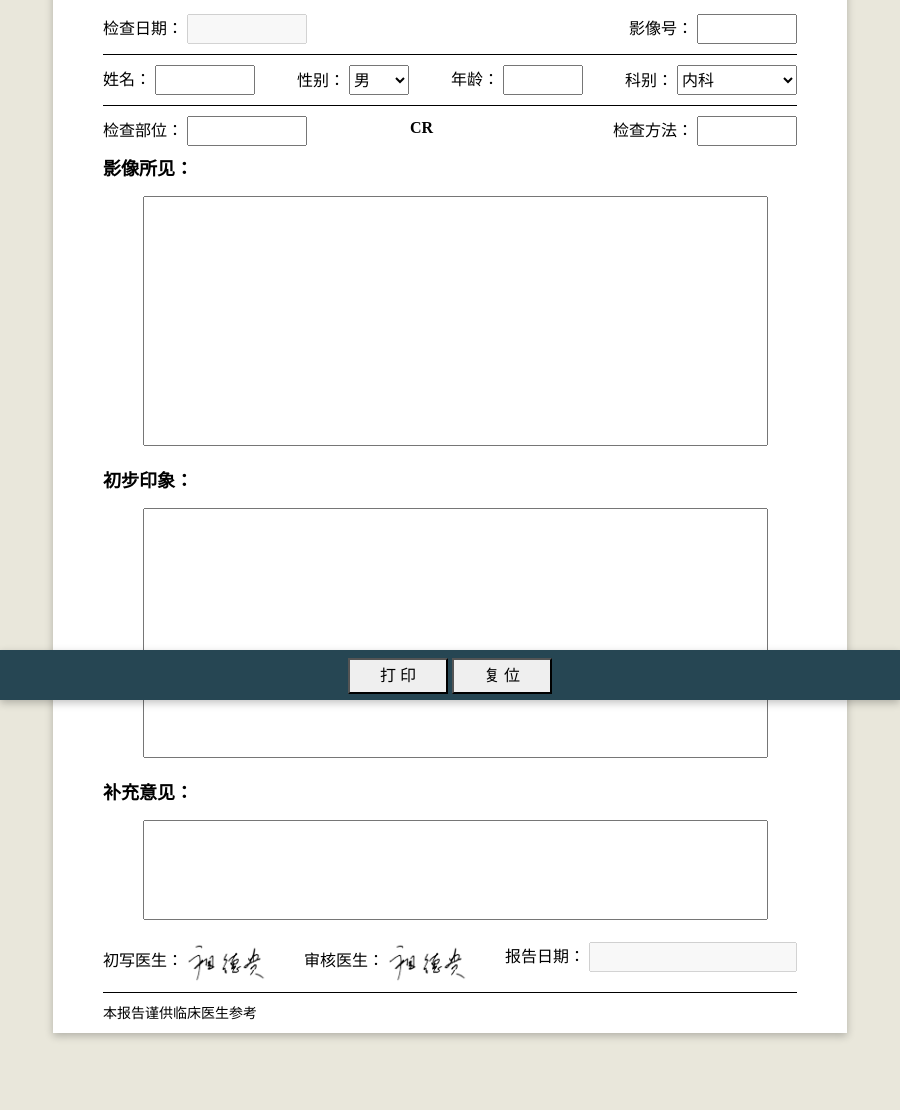
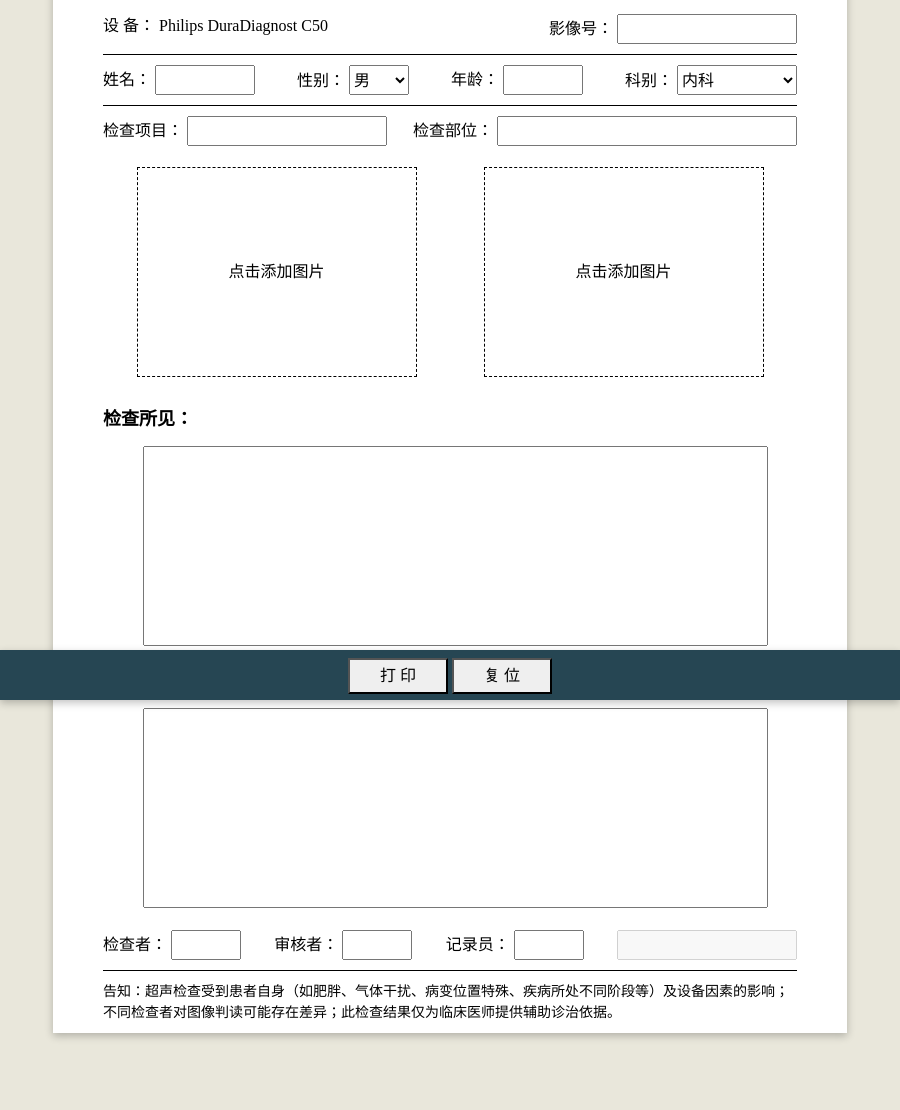
Before and after one commit to mayaa6/imaging-report-print, an Electron app: page index.html in a window 900 px wide. Shown: the part 100-1210 px from the top of the page. Drawn offline with Linux system fonts and the light colour scheme; no server answers.

Commit message:
make report for B-ultrasonic examine

```diff
--- a/index.html
+++ b/index.html
@@ -16,11 +16,16 @@
         </div>
         <article id="report">
             <form id="reportForm" method="post" action="/" data-parsley-validate="">
-                <h1>北京中宇普惠诊所影像学报告单</h1>
+                <h1>北京中宇普惠诊所超声检查报告</h1>
                 <section class="horitonal-row" id="row1">
                     <div class="row-block" id="dateBlock">
                         <span>检查日期：</span>
                         <input type="text" name="reportDate" id="dateInput" disabled required value=""/>
+                    </div>
+                    <div class="row-block" id="deviceBlock">
+                        <span>设  备：</span>
+                        <span>Philips DuraDiagnost C50</span>
+                        <!-- <input type="text" name="deviceBlock" id="deviceInput" disabled required value="Philips DuraDiagnost C50"/> -->
                     </div>
                     <div class="row-block" id="imageIDBlock">
                         <span>影像号：</span>
@@ -55,46 +60,56 @@
                     </div>
                 </section>
                 <section class="horitonal-row" id="row3">
+                    <div class="row-block" id="methodBlock">
+                        <span>检查项目：</span>
+                        <input type="text" name="imageMethod" id="methodInput" required value=""/>
+                    </div>
                     <div class="row-block" id="bodyPartBlock">
                         <span>检查部位：</span>
                         <input type="text" name="bodyPart" id="bodyPartInput" required value=""/>
                     </div>
-                    <div class="row-block" id="typeBlock">
-                        <strong>CR</strong>
-                    </div>
-                    <div class="row-block" id="methodBlock">
-                        <span>检查方法：</span>
-                        <input type="text" name="imageMethod" id="methodInput" required value=""/>
+                </section>
+                <section class="text-row" id="row4">
+                    <div id="imageJPGArea">
+                        <label class="image-display" for="jpgFile1" id="imageJPG1">
+                            <input type="file" id="jpgFile1" name="jpgFile1" required>
+                            <span>点击添加图片</span>
+                            <button class="image-remove-btn" id="imageRemoveBtn1">删除</button>
+                        </label>
+                        <label class="image-display" for="jpgFile2" id="imageJPG2">
+                            <input type="file" id="jpgFile2" name="jpgFile2" required>
+                            <span>点击添加图片</span>
+                            <button class="image-remove-btn" id="imageRemoveBtn2">删除</button>
+                        </label>
                     </div>
                 </section>
-                <section class="text-row" id="row4">
-                    <h2>影像所见：</h2>
-                    <textarea name="imageFinding" id="imageFindingTextArea" required></textarea>
-                </section>
                 <section class="text-row" id="row5">
-                    <h2>初步印象：</h2>
+                    <h2>检查所见：</h2>
                     <textarea name="firstImpression" id="firstImpressionTextArea" required></textarea>
                 </section>
                 <section class="text-row" id="row6">
-                    <h2>补充意见：</h2>
+                    <h2>超声印象：</h2>
                     <textarea name="addtionalCommentary" id="addtionalCommentaryTextArea"></textarea>
                 </section>
                 <section class="horitonal-row" id="row7">
                     <div>
-                        <span>初写医生：</span>
-                        <img src="images/zudegui.png" title="祖德贵" width="80">
+                        <span>检查者：</span>
+                        <input type="text" name="mainDoc" id="mainDocInput" required value="" />
                     </div>
                     <div>
-                        <span>审核医生：</span>
-                        <img src="images/zudegui.png" title="祖德贵" width="80">
+                        <span>审核者：</span>
+                        <input type="text" name="secondDoc" id="secondDocInput" required value="" />
                     </div>
                     <div>
-                        <span>报告日期：</span>
+                        <span>记录员：</span>
+                        <input type="text" name="assistantDoc" id="assistantDocInput" required value="" />
+                    </div>
+                    <div>
                         <input type="text" name="reportTime" id="reportTimeInput" disabled required value="" />
                     </div>
                 </section>
                 <footer id="footer">
-                    <p>本报告谨供临床医生参考</p>
+                    <p>告知：超声检查受到患者自身（如肥胖、气体干扰、病变位置特殊、疾病所处不同阶段等）及设备因素的影响；不同检查者对图像判读可能存在差异；此检查结果仅为临床医师提供辅助诊治依据。</p>
                 </footer>
             </form>
         </article>
--- a/render.js
+++ b/render.js
@@ -40,7 +40,7 @@ printPDFBtn.addEventListener('click', function (event) {
     const is_form_validated = formValidate()
     console.log(is_form_validated)
     if (is_form_validated) {
-        const file_name = "[" + document.getElementById("dateInput").value + "]" + document.getElementById("nameInput").value.trim()+"_" + document.getElementById("bodyPartInput").value.trim()
+        const file_name = "[" + document.getElementById("dateInput").value + "]" + document.getElementById("nameInput").value.trim()
         ipcRenderer.send('print-to-pdf', file_name)
     } else {
         ipcRenderer.send('form-unfinished')
@@ -66,3 +66,49 @@ ipcRenderer.on('form-reset-result', (event, result) => {
     }
     return
 })
+
+const jpgBtn1 = document.getElementById("jpgFile1")
+const jpgPreview1 = document.getElementById("imageJPG1")
+const jpgRemove1 = document.getElementById("imageRemoveBtn1")
+
+jpgBtn1.onchange = function () {
+    const reader = new FileReader();
+
+    reader.onload = function (e) {
+        // get loaded data and render thumbnail.
+        jpgPreview1.style.backgroundImage  = "url("+e.target.result+")";
+        jpgPreview1.classList.add("has-image");
+    };
+
+    // read the image file as a data URL.
+    reader.readAsDataURL(this.files[0]);
+};
+
+jpgRemove1.onclick = function(e) {
+    e.preventDefault();
+    jpgPreview1.style.backgroundImage = "none";
+    jpgPreview1.classList.remove("has-image");
+}
+
+const jpgBtn2 = document.getElementById("jpgFile2")
+const jpgPreview2 = document.getElementById("imageJPG2")
+const jpgRemove2 = document.getElementById("imageRemoveBtn2")
+
+jpgBtn2.onchange = function () {
+    const reader = new FileReader();
+
+    reader.onload = function (e) {
+        // get loaded data and render thumbnail.
+        jpgPreview2.style.backgroundImage  = "url("+e.target.result+")";
+        jpgPreview2.classList.add("has-image");
+    };
+
+    // read the image file as a data URL.
+    reader.readAsDataURL(this.files[0]);
+};
+
+jpgRemove2.onclick = function(e) {
+    e.preventDefault();
+    jpgPreview2.style.backgroundImage = "none";
+    jpgPreview2.classList.remove("has-image");
+}
--- a/styles/index.css
+++ b/styles/index.css
@@ -68,12 +68,16 @@ body {
     justify-content: space-between;
 }
 
+#dateBlock {
+    display: none;
+}
+
 #dateBlock input {
     width: 120px;
 }
 
 #imageIDBlock input{
-    width: 100px;
+    width: 180px;
 }
 
 #nameBlock input {
@@ -88,22 +92,16 @@ body {
     width: 80px;
 }
 
-
 #departmentBlock select {
     width: 120px;
 }
 
 #bodyPartBlock input {
-    width: 120px;
+    width: 300px;
 }
 
-#typeBlock {
-    width: 100px;
-}
-
-
 #methodBlock input {
-    width: 100px;
+    width: 200px;
 }
 
 #row1, #row2, #row7 {
@@ -129,12 +127,66 @@ body {
     margin: 5px 40px;
 }
 
-#row4 textarea, #row5 textarea {
-    height: 250px;
+#row4 {
+    padding: 20px 0;
+}
+
+#row4 #imageJPGArea {
+    display: flex;
+    height: 200px;
+    justify-content: space-around;
+    align-items: center;
+}
+
+.image-display {
+    border: 1px #000 dashed;
+    width: 280px;
+    height: 210px;
+    display: flex;
+    align-items: center;
+    justify-content: center;
+    background-position: center;
+    background-repeat: no-repeat;
+    background-size: cover;
+}
+
+.image-display .image-remove-btn {
+    display: none;
+}
+
+.image-display.has-image {
+    border: 1px white solid;
+}
+
+.image-display.has-image .image-remove-btn{
+    display: block;
+}
+
+.image-display.has-image span {
+    display: none;
+}
+
+.image-display input {
+    display: none !important;
+}
+
+#row5 textarea {
+    height: 200px;
 }
 
 #row6 textarea {
-    height: 100px;
+    height: 200px;
+}
+
+#row7 {
+}
+
+#row7 #mainDocInput, #row7 #secondDocInput, #row7 #assistantDocInput {
+    width: 70px;
+}
+
+#row7 #reportTimeInput {
+    width: 180px;
 }
 
 #footer p {
@@ -144,6 +196,9 @@ body {
 
 
 @media print {
+    * {
+        -webkit-print-color-adjust: exact;
+    }
     body {
         background-color: none;
         min-width: 794px;
@@ -180,4 +235,10 @@ body {
         color: #000;
         background: #fff;
     }
+    .image-display {
+        border: 1px solid white;
+    }
+    #imageJPGArea .image-remove-btn {
+        display: none;
+    }
 }
```
